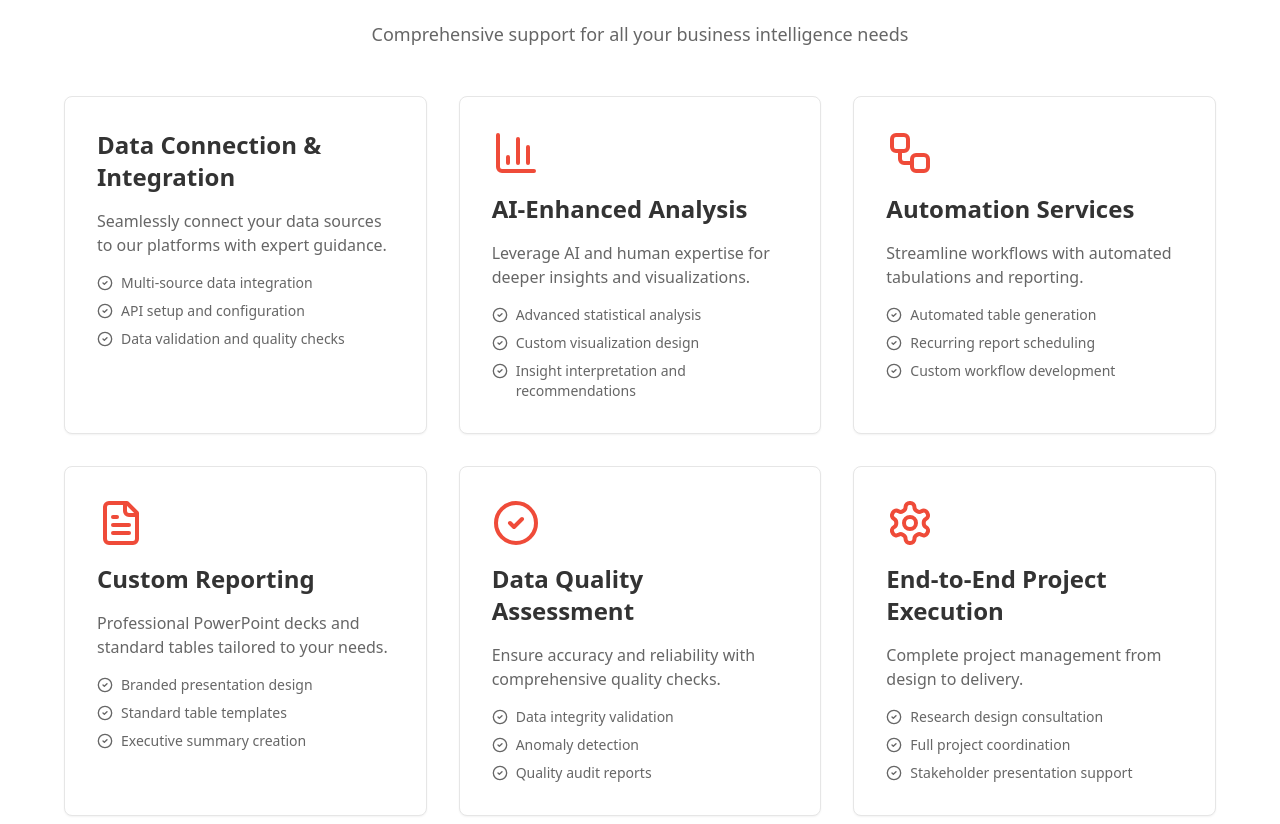
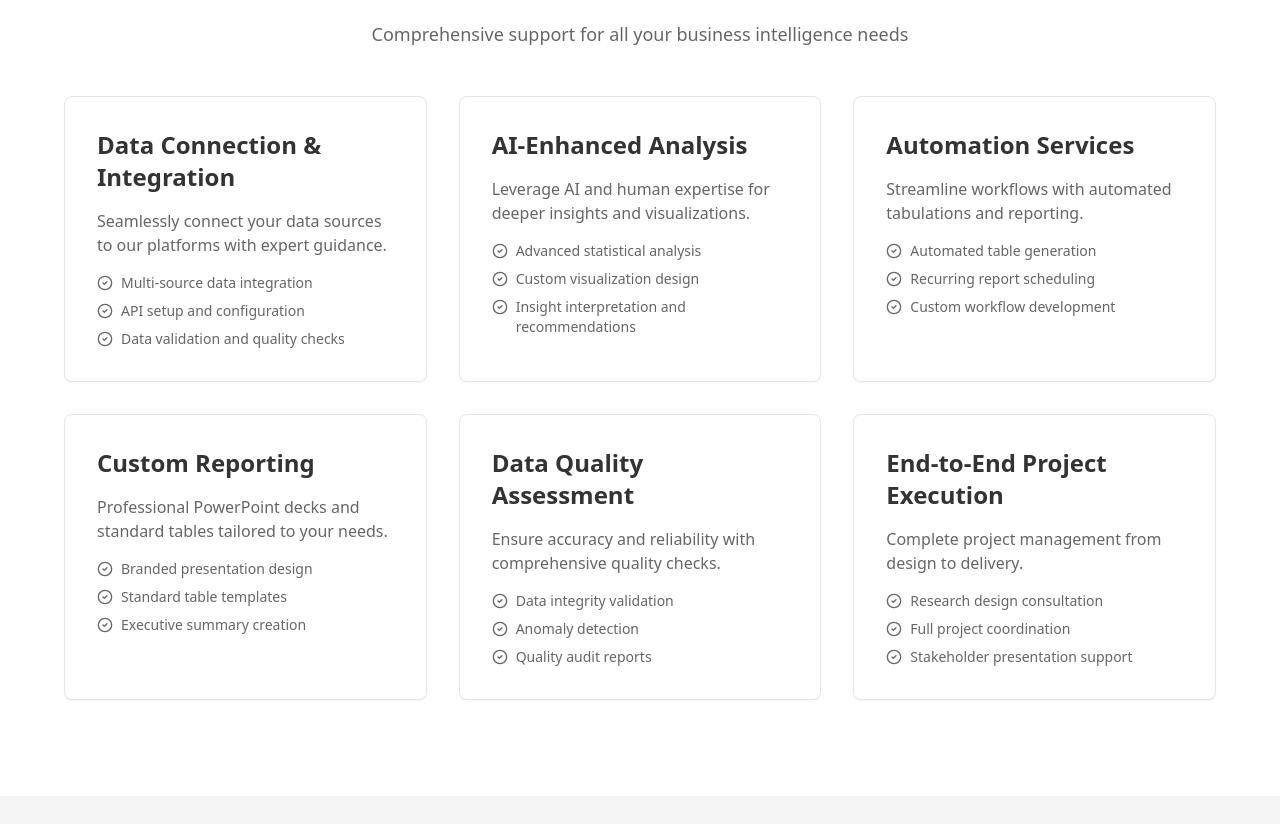
Before and after one commit to Bayes-Price/bayesprice-poc, a React (Vite) app: page /solutions/services in a window 1280 px wide. Shown: the part 488-1312 px from the top of the page. Built offline with nearby package versions, Linux system fonts and the light colour scheme; the HTML template or start-up script is replaced by a standard one.

Commit message:
Visual edit in Lovable
Edited UI in Lovable

```diff
--- a/src/pages/Services.tsx
+++ b/src/pages/Services.tsx
@@ -2,7 +2,7 @@ import Navigation from "@/components/Navigation";
 import Footer from "@/components/Footer";
 import { Button } from "@/components/ui/button";
 import { Card, CardContent } from "@/components/ui/card";
-import { BarChart3, FileText, Settings, CheckCircle2, Workflow } from "lucide-react";
+import { CheckCircle2 } from "lucide-react";
 const Services = () => {
   return <div className="min-h-screen">
       <Navigation />
@@ -61,7 +61,7 @@ const Services = () => {
 
             <Card className="hover:shadow-xl transition-shadow">
               <CardContent className="p-8 space-y-4">
-                <BarChart3 className="text-secondary" size={48} />
+
                 <h3 className="text-2xl font-bold text-charcoal">AI-Enhanced Analysis</h3>
                 <p className="text-muted-foreground mb-4">
                   Leverage AI and human expertise for deeper insights and visualizations.
@@ -85,7 +85,7 @@ const Services = () => {
 
             <Card className="hover:shadow-xl transition-shadow">
               <CardContent className="p-8 space-y-4">
-                <Workflow className="text-secondary" size={48} />
+
                 <h3 className="text-2xl font-bold text-charcoal">Automation Services</h3>
                 <p className="text-muted-foreground mb-4">
                   Streamline workflows with automated tabulations and reporting.
@@ -109,7 +109,7 @@ const Services = () => {
 
             <Card className="hover:shadow-xl transition-shadow">
               <CardContent className="p-8 space-y-4">
-                <FileText className="text-secondary" size={48} />
+
                 <h3 className="text-2xl font-bold text-charcoal">Custom Reporting</h3>
                 <p className="text-muted-foreground mb-4">
                   Professional PowerPoint decks and standard tables tailored to your needs.
@@ -133,7 +133,7 @@ const Services = () => {
 
             <Card className="hover:shadow-xl transition-shadow">
               <CardContent className="p-8 space-y-4">
-                <CheckCircle2 className="text-secondary" size={48} />
+
                 <h3 className="text-2xl font-bold text-charcoal">Data Quality Assessment</h3>
                 <p className="text-muted-foreground mb-4">
                   Ensure accuracy and reliability with comprehensive quality checks.
@@ -157,7 +157,7 @@ const Services = () => {
 
             <Card className="hover:shadow-xl transition-shadow">
               <CardContent className="p-8 space-y-4">
-                <Settings className="text-secondary" size={48} />
+
                 <h3 className="text-2xl font-bold text-charcoal">End-to-End Project Execution</h3>
                 <p className="text-muted-foreground mb-4">
                   Complete project management from design to delivery.
```
